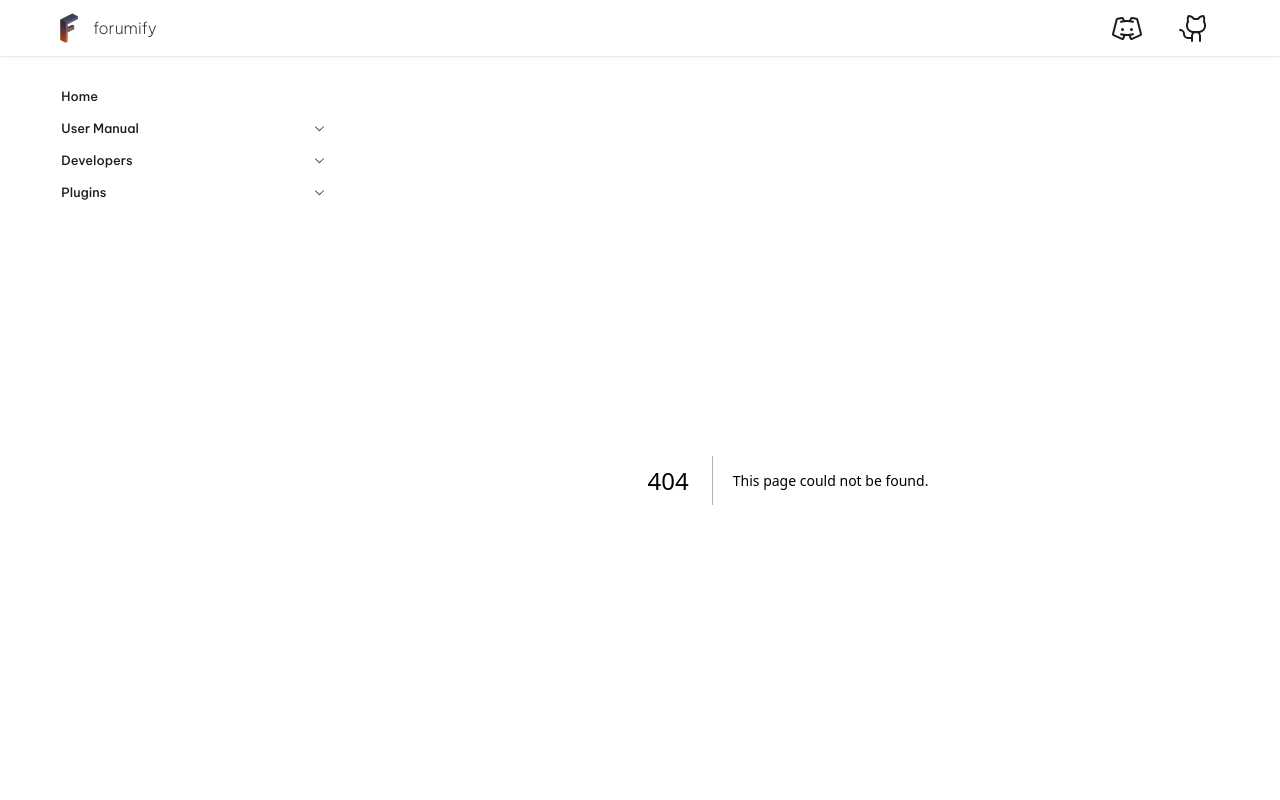
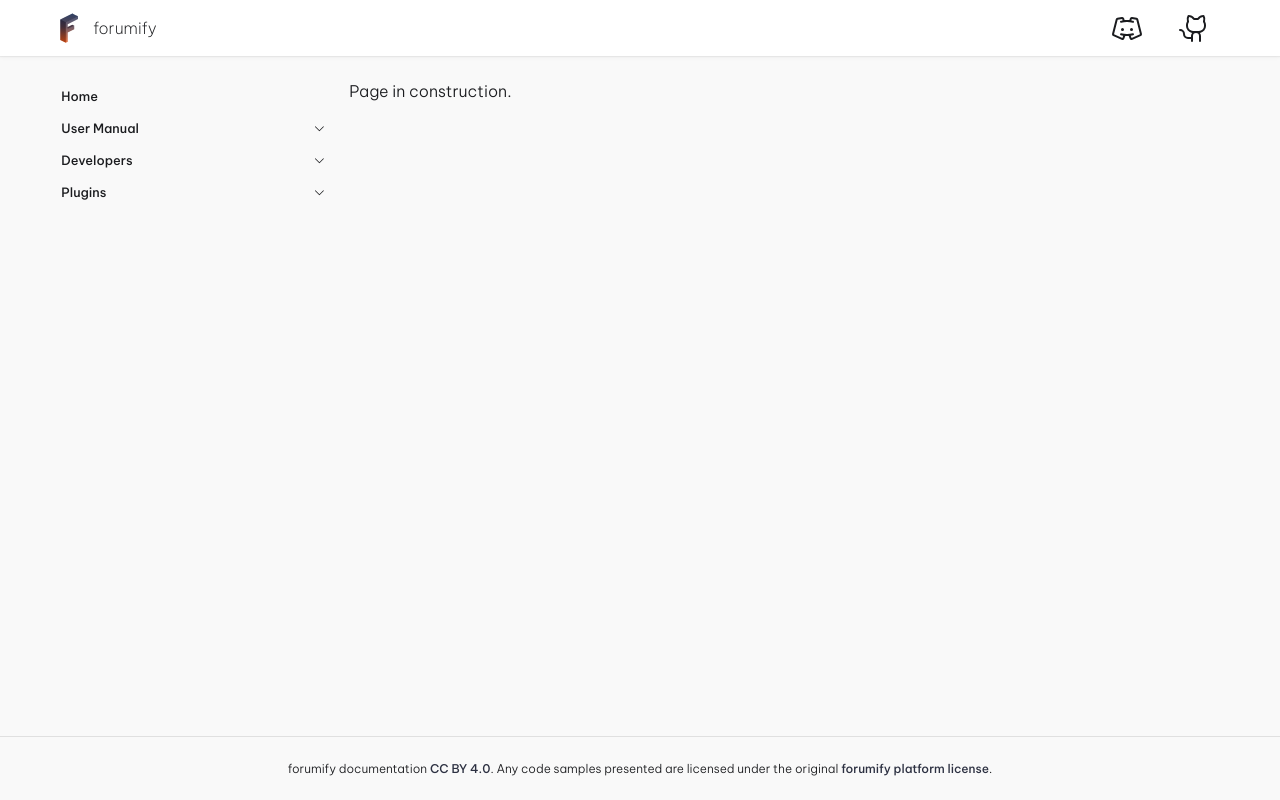
Before and after one commit to forumify/forumify-docs, a Next.js app: page /plugins/milhq-plugin/operations in a window 1280 px wide. Before the commit this address had no page. Shown: the top 800 px of the page. Built offline with nearby package versions, Linux system fonts and the light colour scheme.

Commit message:
add docs skeleton

```diff
--- /dev/null
+++ b/src/app/plugins/milhq-plugin/operations/page.mdx
@@ -0,0 +1,3 @@
+import GuideNavigator from '@/components/GuideNavigator';
+
+Page in construction.
--- /dev/null
+++ b/src/app/plugins/milhq-plugin/promotions/page.mdx
@@ -0,0 +1,3 @@
+import GuideNavigator from '@/components/GuideNavigator';
+
+Page in construction.
--- /dev/null
+++ b/src/app/plugins/milhq-plugin/qualifications/page.mdx
@@ -0,0 +1,3 @@
+import GuideNavigator from '@/components/GuideNavigator';
+
+Page in construction.
--- /dev/null
+++ b/src/app/plugins/milhq-plugin/report-in/page.mdx
@@ -0,0 +1,3 @@
+import GuideNavigator from '@/components/GuideNavigator';
+
+Page in construction.
```
